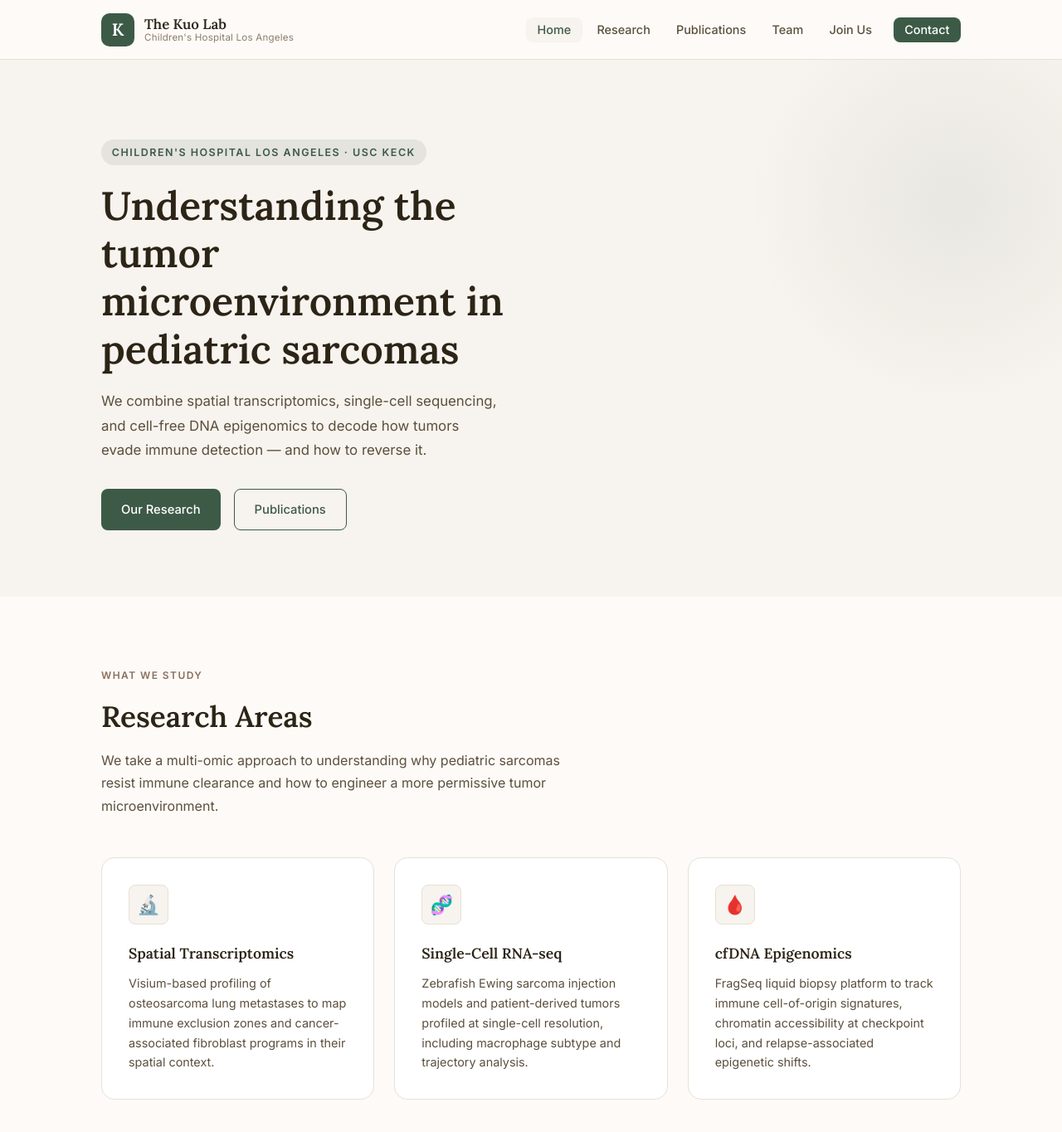
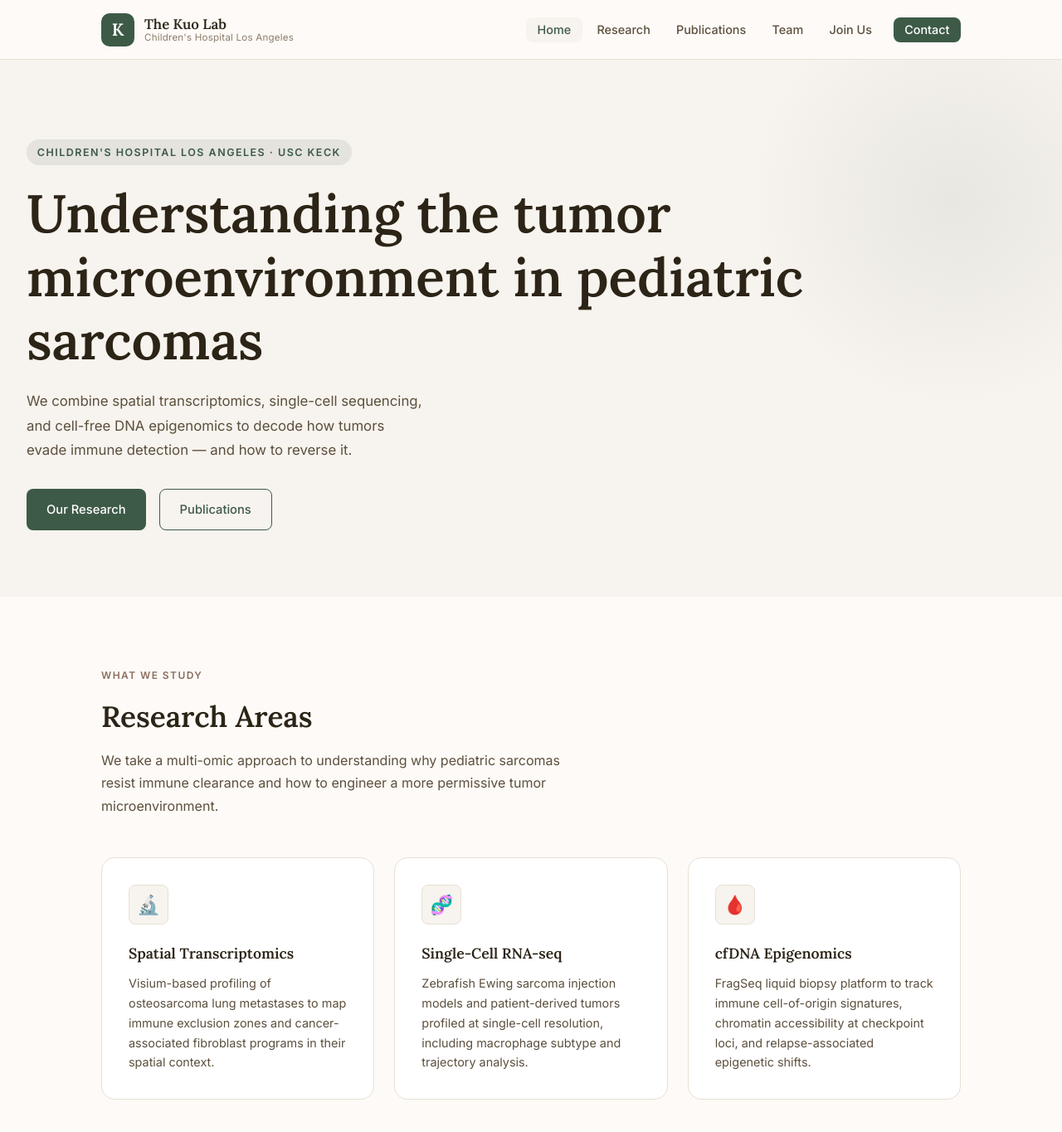
Before and after one commit to the-kuo-lab/the-kuo-lab.github.io, a Jekyll site: the page built from index.html, in a window 1280 px wide and 1400 px high. Shown: the top 1364 px of the window at 83% size. Built offline with Jekyll 4.4.1, drawn with Linux system fonts in a browser that asks for light colours.

Commit message:
Update main.css

```diff
--- a/assets/css/main.css
+++ b/assets/css/main.css
@@ -164,9 +164,10 @@ ul { list-style: none; }
 
 .hero-inner {
   display: grid;
-  grid-template-columns: 1fr 1fr;
+  grid-template-columns: 1fr;
   gap: 4rem;
   align-items: center;
+  max-width: 100%;
 }
 
 .hero-eyebrow {
@@ -184,7 +185,7 @@ ul { list-style: none; }
 
 .hero h1 {
   font-family: var(--font-display);
-  font-size: clamp(2rem, 4vw, 3rem);
+    font-size: clamp(2rem, 5vw, 4rem);
   font-weight: 600;
   line-height: 1.2;
   color: var(--ink);
```
